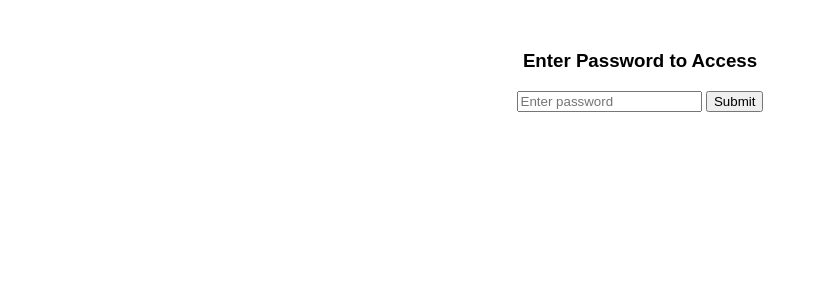
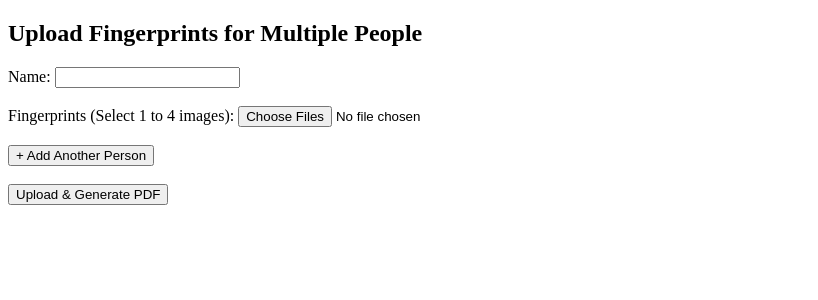
Before and after one commit to satnamSandhu2001/biometric-decoder, a Flask app: page / in a window 1280 px wide. Shown: the top 300 px of the page, without its empty margins (0-818 px from the left). Run offline with Flask 3, Linux system fonts and the light colour scheme.

Commit message:
Revert "temp protected"
This reverts commit 88c4d3e348d89eb7d1432476001a03bf4c57062b.

```diff
--- a/templates/index.html
+++ b/templates/index.html
@@ -4,33 +4,9 @@
 		<meta charset="UTF-8" />
 		<meta name="viewport" content="width=device-width, initial-scale=1.0" />
 		<title>Upload Fingerprints</title>
-		<style>
-			body {
-				text-align: center;
-				font-family: Arial, sans-serif;
-			}
-			#content {
-				display: none; /* Hide content initially */
-			}
-			#password-container {
-				margin-top: 50px;
-			}
-		</style>
 	</head>
 	<body>
-		<!-- Password Input Section -->
-		<div id="password-container">
-			<h3>Enter Password to Access</h3>
-			<input type="password" id="password-input" placeholder="Enter password" />
-			<button onclick="checkPassword()">Submit</button>
-			<p id="error-message" style="color: red; display: none">
-				Incorrect Password
-			</p>
-		</div>
-
-		<!-- Hidden Content -->
-		<div id="content">
-			<h2>Fingerprints</h2>
+		<h2>Upload Fingerprints for Multiple People</h2>
 		<form method="post" enctype="multipart/form-data">
 			<div id="people">
 				<div class="person">
@@ -47,27 +23,13 @@
 					/><br /><br />
 				</div>
 			</div>
-				<button type="button" onclick="addPerson()">
-					+ Add Another Person
-				</button>
-				<br /><br />
+			<button type="button" onclick="addPerson()">+ Add Another Person</button
+			><br /><br />
 			<button type="submit">Upload & Generate PDF</button>
 		</form>
-		</div>
 
 		<script>
 			let personCount = 1;
-			const correctPassword = '1234'; // Change this to your desired password
-
-			function checkPassword() {
-				let enteredPassword = document.getElementById('password-input').value;
-				if (enteredPassword === correctPassword) {
-					document.getElementById('password-container').style.display = 'none';
-					document.getElementById('content').style.display = 'block';
-				} else {
-					document.getElementById('error-message').style.display = 'block';
-				}
-			}
 
 			function addPerson() {
 				let peopleDiv = document.getElementById('people');
```
Lines whose indentation alone changed are shown as unchanged.
